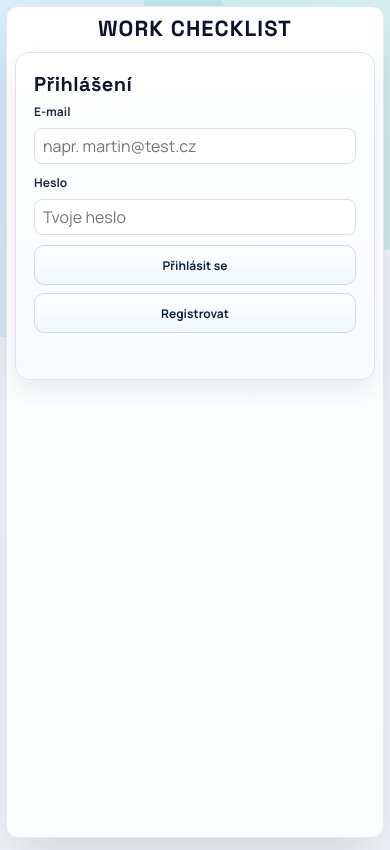
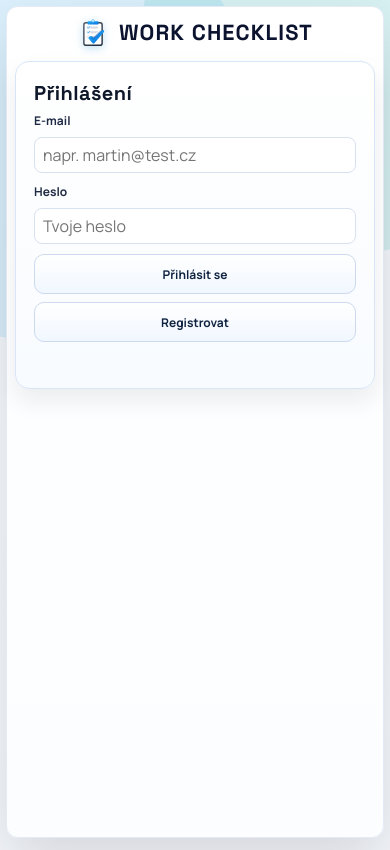
Before and after one commit to veber07/checklist-app, a website: page Frontend/index.html in a window 390 px wide. Drawn offline with Linux system fonts and the light colour scheme.

Commit message:
responsive

```diff
--- a/Frontend/index.html
+++ b/Frontend/index.html
@@ -76,6 +76,20 @@
       color: #0b132f;
     }
 
+    .brand-title {
+      display: flex;
+      align-items: center;
+      justify-content: center;
+      gap: 10px;
+    }
+
+    .brand-icon {
+      width: 38px;
+      height: 38px;
+      object-fit: contain;
+      filter: drop-shadow(0 2px 4px rgba(2, 132, 199, 0.25));
+    }
+
     h2, h3 {
       font-family: var(--font-head);
       letter-spacing: .02em;
@@ -813,6 +827,11 @@
         margin-bottom: 12px;
       }
 
+      .brand-icon {
+        width: 32px;
+        height: 32px;
+      }
+
       .top {
         grid-template-columns: 1fr;
       }
@@ -1023,7 +1042,7 @@
 
   <!-- AUTH PAGE -->
   <div class="page" id="authPage" style="display:none;">
-    <h1>WORK CHECKLIST</h1>
+    <h1 class="brand-title"><img class="brand-icon" src="./checklist-icon.svg" alt="Checklist icon">WORK CHECKLIST</h1>
     <div class="auth-wrap">
       <h2 class="auth-title">Přihlášení</h2>
       <div class="auth-row">
@@ -1044,7 +1063,7 @@
 
   <!-- START MENU -->
   <div class="page" id="startMenu" style="display:none;">
-    <h1>WORK CHECKLIST</h1>
+    <h1 class="brand-title"><img class="brand-icon" src="./checklist-icon.svg" alt="Checklist icon">WORK CHECKLIST</h1>
 
     <div class="toolbar">
       <button id="newChecklistBtn">➕ Nový checklist</button>
@@ -1062,7 +1081,7 @@
 
   <!-- MAIN PAGE -->
   <div class="page" id="page" style="display:none;">
-    <h1>WORK CHECKLIST</h1>
+    <h1 class="brand-title"><img class="brand-icon" src="./checklist-icon.svg" alt="Checklist icon">WORK CHECKLIST</h1>
 
     <section id="printSummary" class="print-summary" aria-hidden="true">
       <h2 class="print-title">WORK CHECKLIST</h2>
```
Also changed, not shown: Frontend/checklist-icon.svg (added).
